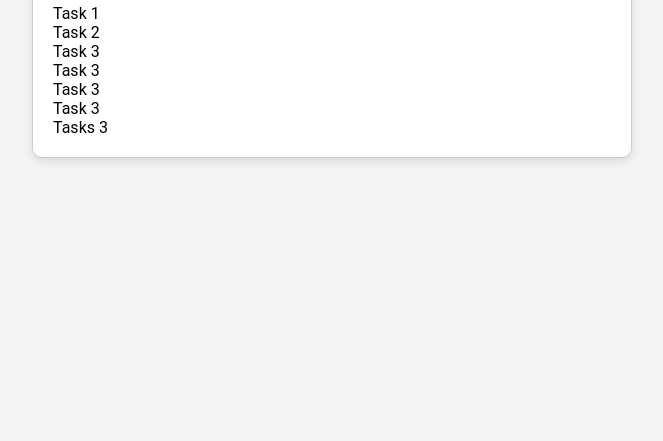
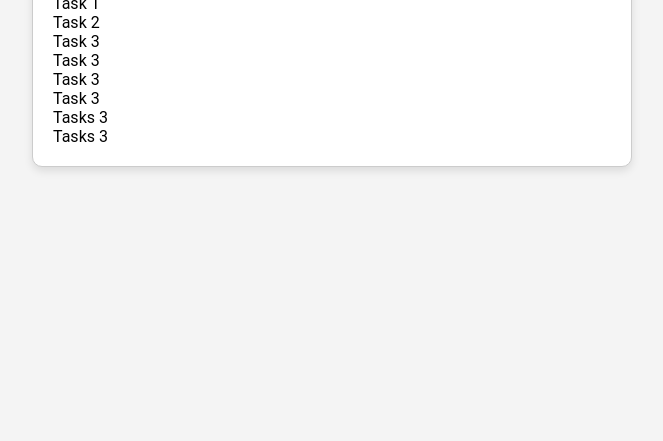
Before and after one commit to AhmedMido203/git-tutorial, a plain HTML site: page index.html in a window 1280 px wide. Shown: the part 359-800 px from the top of the page, without its empty margins (308-971 px from the left). Drawn offline with Linux system fonts and the light colour scheme.

Commit message:
Version 3

```diff
--- a/index.html
+++ b/index.html
@@ -19,6 +19,8 @@
       <li>Task 3</li>
       <li>Task 3</li>
       <li>Tasks 3</li>
+      <li>Tasks 3</li>
+
     </ul>
   </div>
 
--- a/script.js
+++ b/script.js
@@ -2,4 +2,4 @@
   This is just a sample project for my Git crash course. It doesn't do anything.
 */
 
-console.log('Task Tracker Running...');
+console.log('Task Tracker Runningss...');
```
